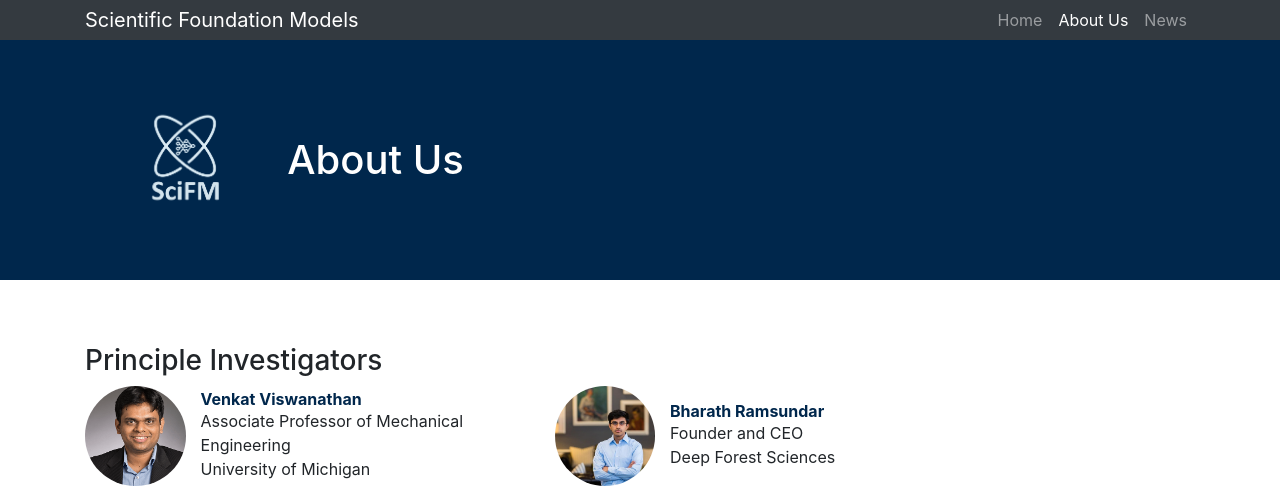
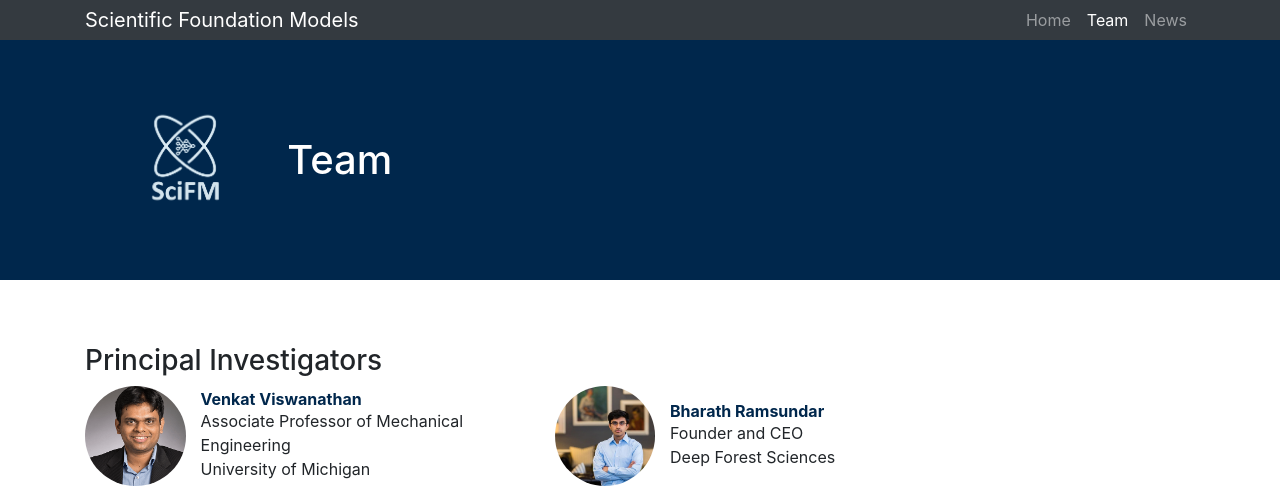
Before and after one commit to scifm/scifm.github.io, a Jekyll site: the page built from _pages/about.md, in a window 1280 px wide. Shown: the top 488 px of the page. Built offline with Jekyll 4.4.1, drawn with Linux system fonts in a browser that asks for light colours; nearby versions of some CDN libraries.

Commit message:
pricipal

```diff
--- a/_config.yml
+++ b/_config.yml
@@ -25,7 +25,7 @@ analytics:
 
 roles:
   - key: pi
-    name: Principle Investigators
+    name: Principal Investigators
   - key: team
     name: Core Team
   - key: colab
--- a/_data/menu.yml
+++ b/_data/menu.yml
@@ -1,8 +1,8 @@
 - title: Home
   link: /
 
-- title: About Us
-  link: /about/
+- title: Team
+  link: /team/
 
 - title: News
   link: /news
--- a/_pages/about.md
+++ b/_pages/about.md
@@ -1,7 +1,7 @@
 ---
-title: About Us
+title: Team
 layout: default
-permalink: /about/
+permalink: /team/
 people:
 - venkvis
 - bharath
```
